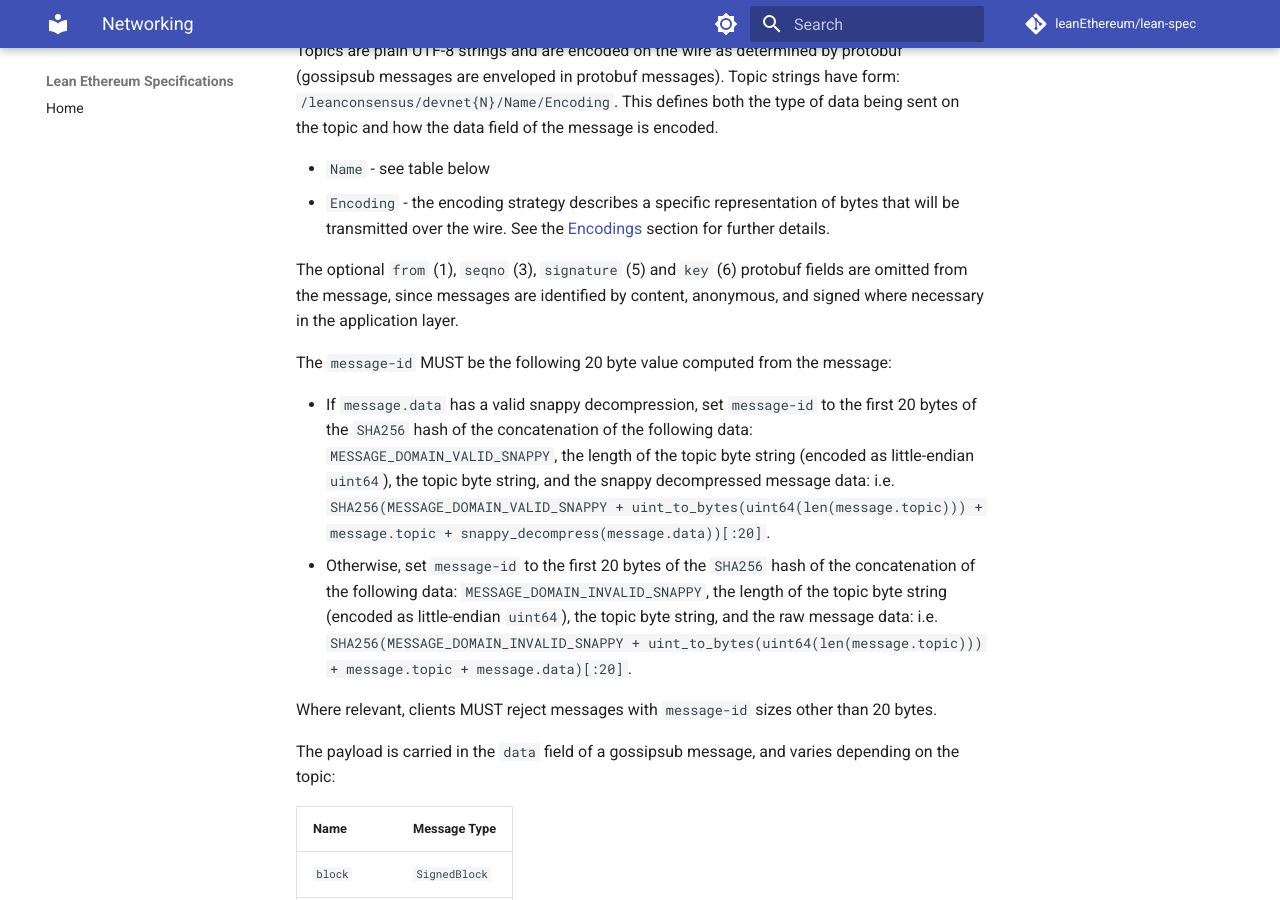
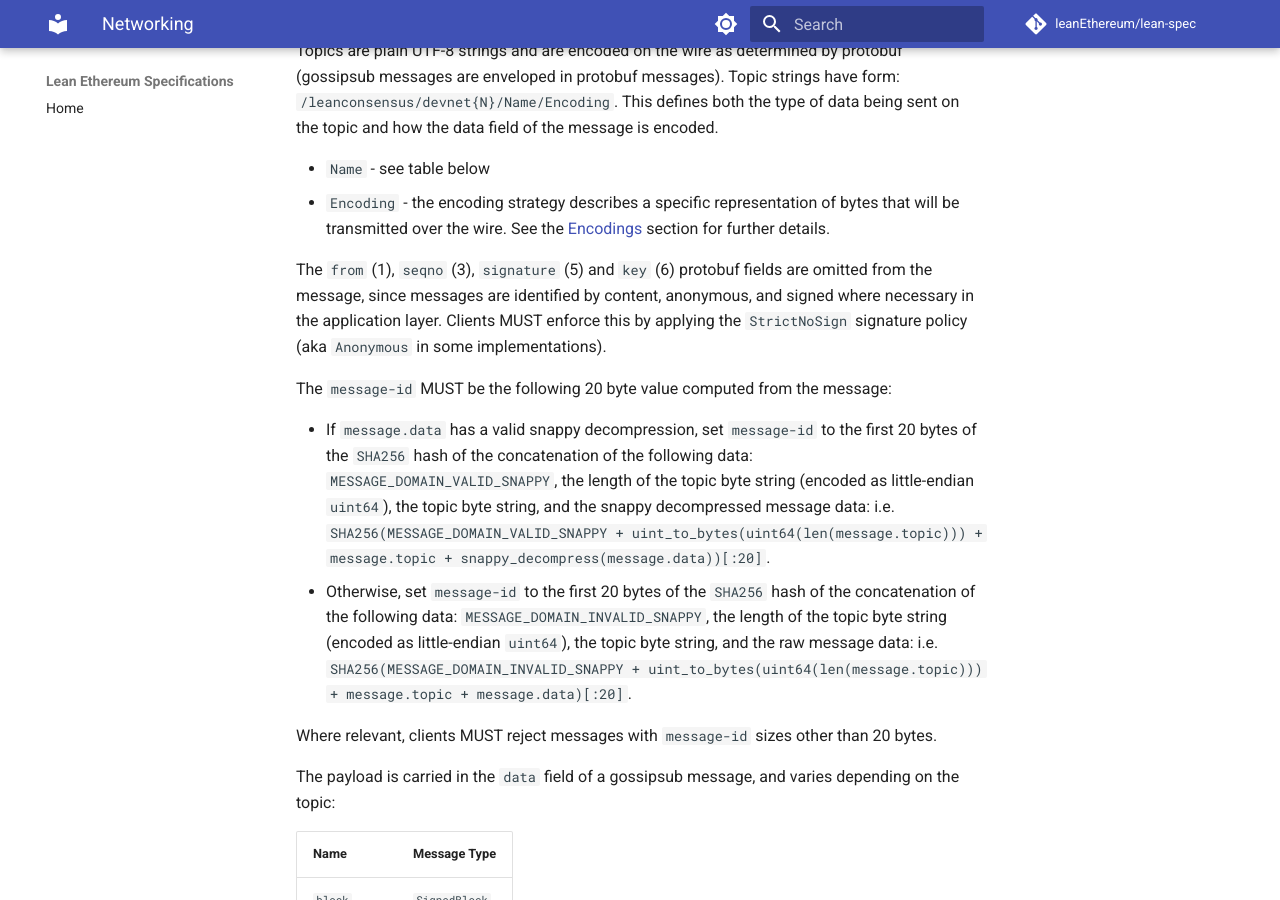
Before and after one commit to tcoratger/leanSpec, an MkDocs documentation site: the page built from docs/client/networking.md, in a window 1280 px wide and 900 px high, scrolled down 2389 px. Built offline with MkDocs 1.6.1 and Material for MkDocs 9.7.7, drawn with Linux system fonts in a browser that asks for light colours; comment, search, counter and statistics services are not loaded.

Commit message:
fix: set gossip validation mode to StrictNoSign (Anonymous) (#72)
* fix: set gossip validation mode to StrictNoSign (Anonymous)

* fix: make linter happy

```diff
--- a/docs/client/networking.md
+++ b/docs/client/networking.md
@@ -99,9 +99,11 @@ data being sent on the topic and how the data field of the message is encoded.
   bytes that will be transmitted over the wire. See the [Encodings](#Encodings)
   section for further details.
 
-The optional `from` (1), `seqno` (3), `signature` (5) and `key` (6) protobuf
+The `from` (1), `seqno` (3), `signature` (5) and `key` (6) protobuf
 fields are omitted from the message, since messages are identified by content,
-anonymous, and signed where necessary in the application layer.
+anonymous, and signed where necessary in the application layer. Clients MUST
+enforce this by applying the `StrictNoSign` signature policy (aka `Anonymous`
+in some implementations).
 
 The `message-id` MUST be the following 20 byte value computed from the message:
 
```
Also changed, not shown: 1 other file.
